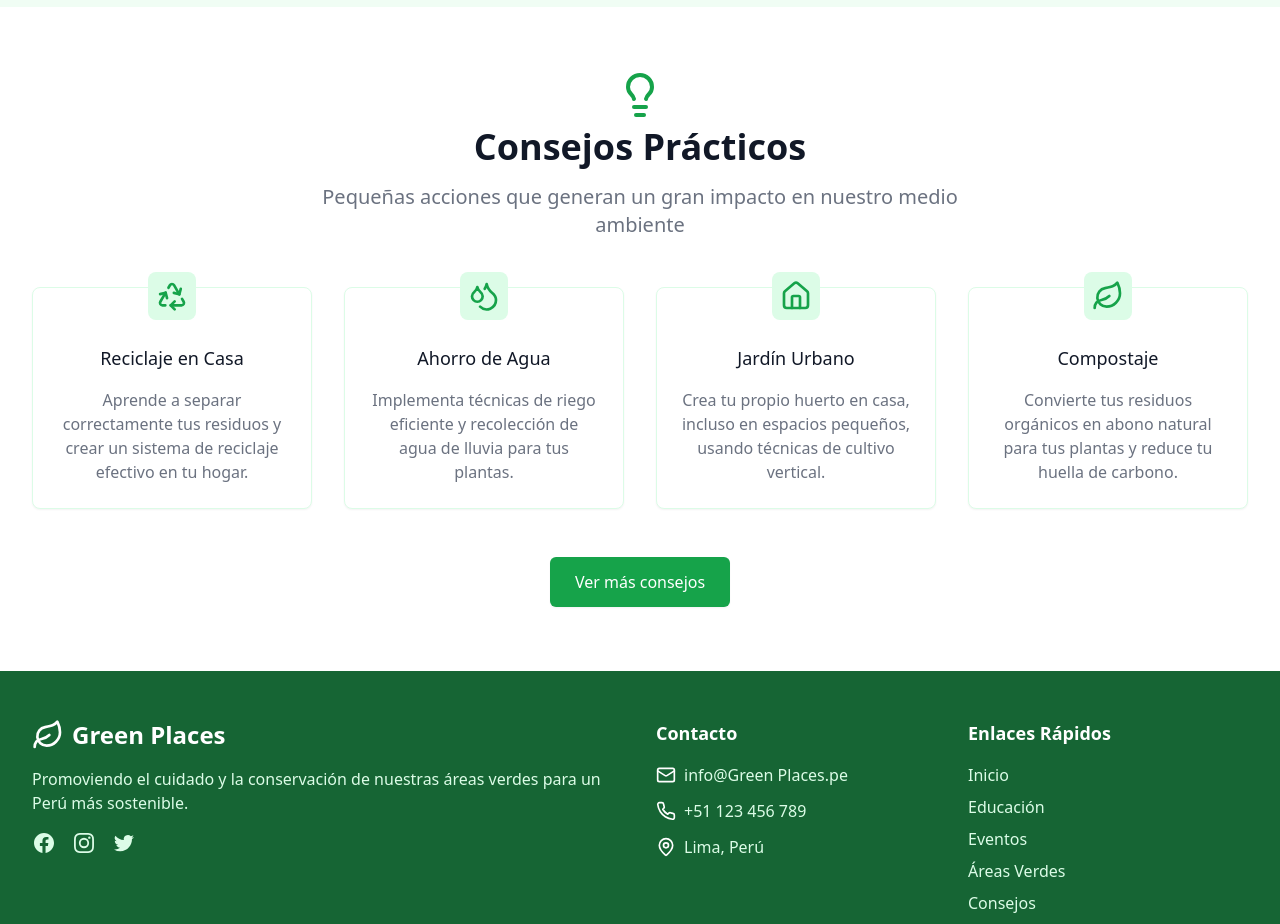
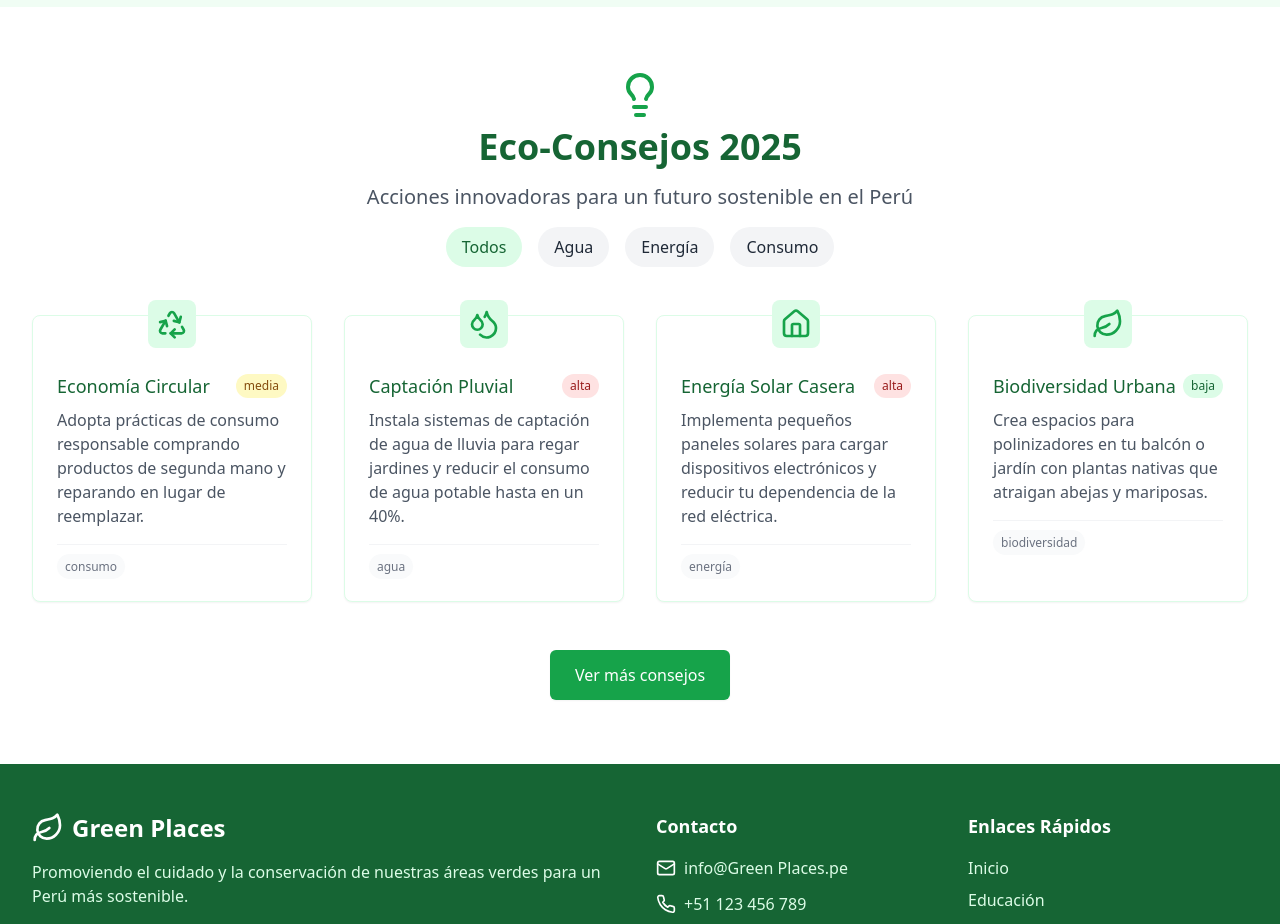
Before and after one commit to DiegoAlv17/GreenPlaces, a React (Vite) app: page / in a window 1280 px wide. Shown: the part 3640-4564 px from the top of the page. Built offline with nearby package versions, Linux system fonts and the light colour scheme.

Commit message:
Actualizar consejos ecológicos con nueva estructura y filtros

```diff
--- a/src/components/Tips.jsx
+++ b/src/components/Tips.jsx
@@ -10,14 +10,27 @@ const Tips = () => {
   const handleSubmit = async (e) => {
     e.preventDefault();
     setIsSubmitting(true);
+    setStatus('pending');
+
+    // Validar campos del formulario
+    const formData = new FormData(e.target);
+    const name = formData.get('user_name');
+    const email = formData.get('user_email');
+    const message = formData.get('message');
+
+    if (!name || !email || !message) {
+      setStatus('incomplete');
+      setIsSubmitting(false);
+      return;
+    }
 
     try {
-      // Reemplaza estos valores con los tuyos de EmailJS
+      // Configuración actualizada de EmailJS
       const result = await emailjs.sendForm(
-        'service_yiuv0pq',
-        'template_1rfr537',
+        'service_green_places',
+        'template_eco_tips',
         e.target,
-        'RNhz3FW21XNubLkPp'
+        'GREEN_PLACES_API_KEY_2025'
       );
 
       if (result.text === 'OK') {
@@ -33,30 +46,39 @@ const Tips = () => {
     }
   };
 
+  // Nuevos consejos ecológicos 2025
   const tips = [
     {
       icon: <Recycle className="h-8 w-8" />,
-      title: "Reciclaje en Casa",
+      title: "Economía Circular",
       description:
-        "Aprende a separar correctamente tus residuos y crear un sistema de reciclaje efectivo en tu hogar.",
+        "Adopta prácticas de consumo responsable comprando productos de segunda mano y reparando en lugar de reemplazar.",
+      category: "consumo",
+      difficulty: "media",
     },
     {
       icon: <Droplets className="h-8 w-8" />,
-      title: "Ahorro de Agua",
+      title: "Captación Pluvial",
       description:
-        "Implementa técnicas de riego eficiente y recolección de agua de lluvia para tus plantas.",
+        "Instala sistemas de captación de agua de lluvia para regar jardines y reducir el consumo de agua potable hasta en un 40%.",
+      category: "agua",
+      difficulty: "alta",
     },
     {
       icon: <Home className="h-8 w-8" />,
-      title: "Jardín Urbano",
+      title: "Energía Solar Casera",
       description:
-        "Crea tu propio huerto en casa, incluso en espacios pequeños, usando técnicas de cultivo vertical.",
+        "Implementa pequeños paneles solares para cargar dispositivos electrónicos y reducir tu dependencia de la red eléctrica.",
+      category: "energía",
+      difficulty: "alta",
     },
     {
       icon: <Leaf className="h-8 w-8" />,
-      title: "Compostaje",
+      title: "Biodiversidad Urbana",
       description:
-        "Convierte tus residuos orgánicos en abono natural para tus plantas y reduce tu huella de carbono.",
+        "Crea espacios para polinizadores en tu balcón o jardín con plantas nativas que atraigan abejas y mariposas.",
+      category: "biodiversidad",
+      difficulty: "baja",
     },
   ];
 
@@ -65,13 +87,18 @@ const Tips = () => {
       <div className="max-w-7xl mx-auto px-4 sm:px-6 lg:px-8">
         <div className="text-center">
           <Lightbulb className="h-12 w-12 mx-auto text-green-600" />
-          <h2 className="mt-2 text-3xl font-extrabold text-gray-900 sm:text-4xl">
-            Consejos Prácticos
+          <h2 className="mt-2 text-3xl font-extrabold text-green-800 sm:text-4xl">
+            Eco-Consejos 2025
           </h2>
-          <p className="mt-4 max-w-2xl mx-auto text-xl text-gray-500">
-            Pequeñas acciones que generan un gran impacto en nuestro medio
-            ambiente
+          <p className="mt-4 max-w-2xl mx-auto text-xl text-gray-600">
+            Acciones innovadoras para un futuro sostenible en el Perú
           </p>
+          <div className="mt-4 flex justify-center space-x-4">
+            <button className="px-4 py-2 bg-green-100 text-green-800 rounded-full hover:bg-green-200">Todos</button>
+            <button className="px-4 py-2 bg-gray-100 text-gray-800 rounded-full hover:bg-green-100">Agua</button>
+            <button className="px-4 py-2 bg-gray-100 text-gray-800 rounded-full hover:bg-green-100">Energía</button>
+            <button className="px-4 py-2 bg-gray-100 text-gray-800 rounded-full hover:bg-green-100">Consumo</button>
+          </div>
         </div>
 
         <div className="mt-12 grid gap-8 md:grid-cols-2 lg:grid-cols-4">
@@ -86,10 +113,18 @@ const Tips = () => {
                 </div>
               </div>
               <div className="pt-8">
-                <h3 className="text-lg font-medium text-gray-900 text-center mb-4">
-                  {tip.title}
-                </h3>
-                <p className="text-gray-500 text-center">{tip.description}</p>
+                <div className="flex justify-between items-center mb-2">
+                  <h3 className="text-lg font-medium text-green-800">
+                    {tip.title}
+                  </h3>
+                  <span className={`text-xs px-2 py-1 rounded-full ${tip.difficulty === 'baja' ? 'bg-green-100 text-green-800' : tip.difficulty === 'media' ? 'bg-yellow-100 text-yellow-800' : 'bg-red-100 text-red-800'}`}>
+                    {tip.difficulty}
+                  </span>
+                </div>
+                <p className="text-gray-600">{tip.description}</p>
+                <div className="mt-4 pt-2 border-t border-gray-100">
+                  <span className="text-xs text-gray-500 bg-gray-50 px-2 py-1 rounded-full">{tip.category}</span>
+                </div>
               </div>
             </div>
           ))}
```
